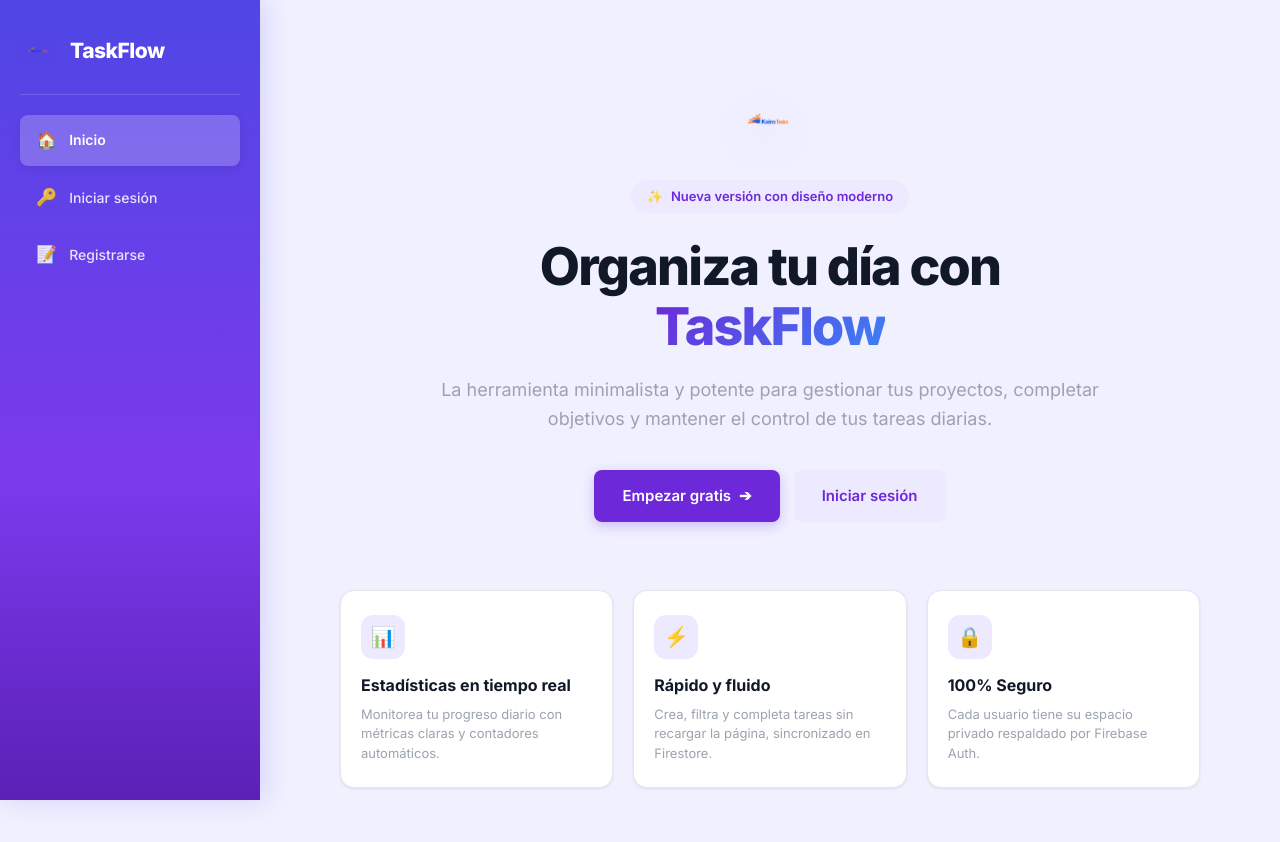
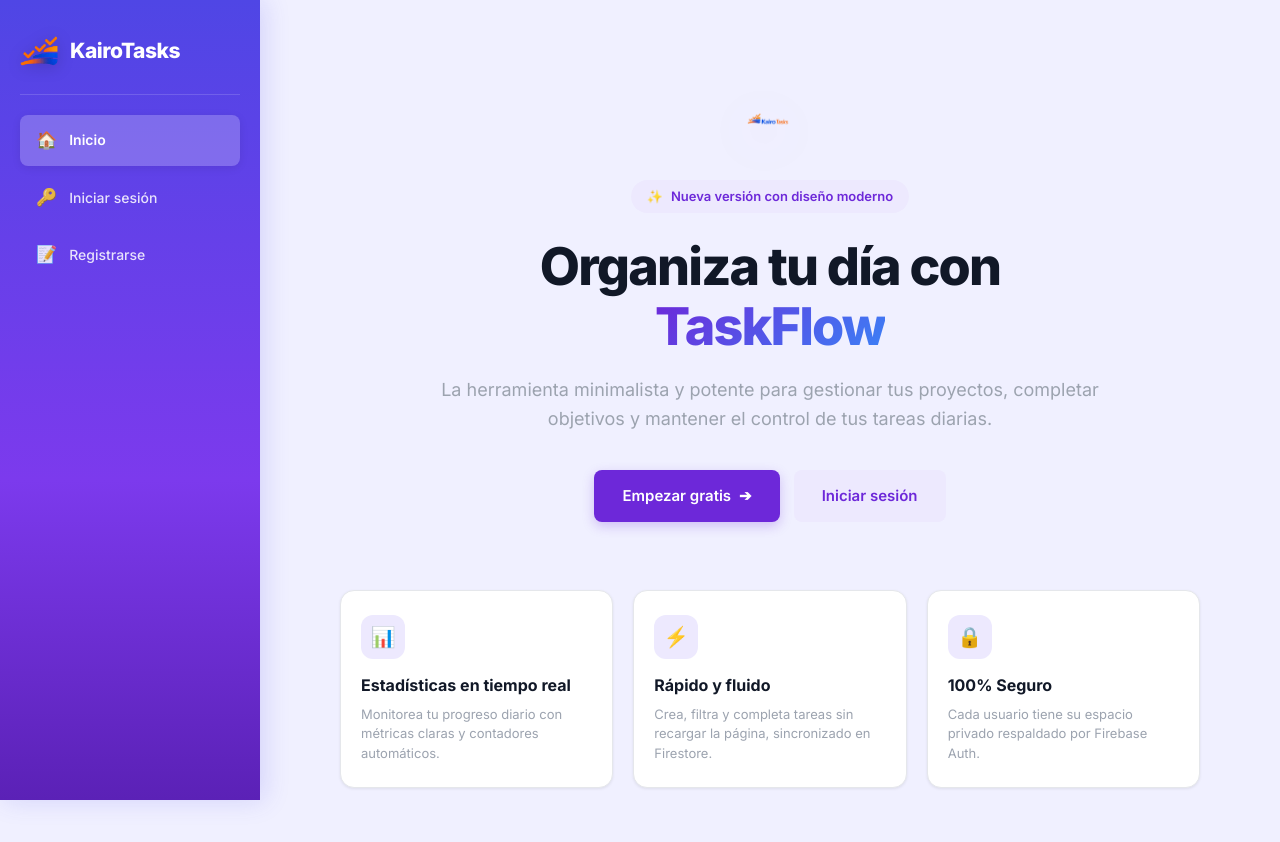
Before and after one commit to caceresdiegoleonel1986/ProyectoM4_CaceresDiego, a React (Vite) app: page / in a window 1280 px wide. Shown: the top 842 px of the page. Built offline with nearby package versions, Linux system fonts and the light colour scheme; no server answers.

Commit message:
feat(navbar): cambio de logo, nombre y agenda

```diff
--- a/src/components/Navbar.tsx
+++ b/src/components/Navbar.tsx
@@ -1,6 +1,6 @@
 import { Link, useLocation } from "react-router-dom";
 import { useAuth } from "../hooks/useAuth";
-import logoApp from "../assets/LogoApp.png";
+import kairoIcon from "../assets/kairo-icon.png";
 
 const Navbar = () => {
     const { user, logout } = useAuth();
@@ -12,10 +12,13 @@ const Navbar = () => {
 
     return (
         <nav className="navbar">
-            <div className="navbar-brand">
-                <img src={logoApp} alt="Logo App" className="brand-logo-img" />
-                <span>TaskFlow</span>
+            <Link to="/" className="navbar-brand">
+                <img src={kairoIcon} alt="Kairo Tasks" className="brand-logo-img" />
+                <div className="brand-text">
+                    <span className="brand-name-kairo">Kairo</span>
+                    <span className="brand-name-tasks">Tasks</span>
                 </div>
+            </Link>
 
             {user && (
                 <div className="navbar-user-card">
@@ -39,6 +42,7 @@ const Navbar = () => {
                 </li>
 
                 {user ? (
+                    <>
                         <li>
                             <Link
                                 to="/tasks"
@@ -48,6 +52,16 @@ const Navbar = () => {
                                 <span>Mis Tareas</span>
                             </Link>
                         </li>
+                        <li>
+                            <Link
+                                to="/agenda"
+                                className={`navbar-link ${location.pathname === "/agenda" ? "active" : ""}`}
+                            >
+                                <span className="nav-icon">📅</span>
+                                <span>Agenda</span>
+                            </Link>
+                        </li>
+                    </>
                 ) : (
                     <>
                         <li>
```
Lines whose indentation alone changed are shown as unchanged.
